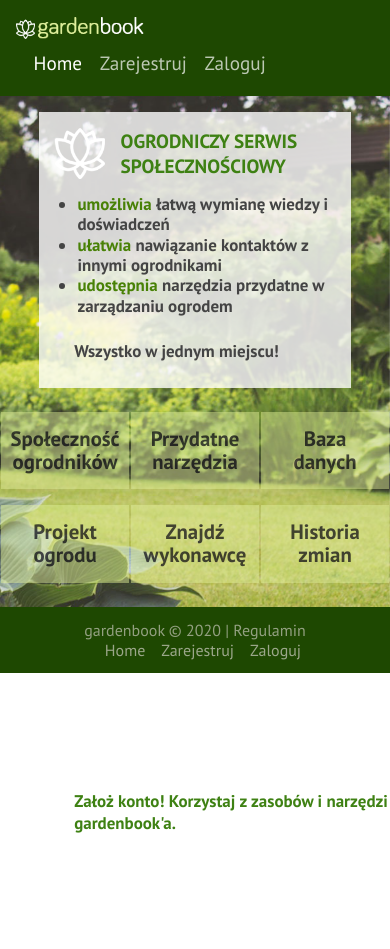
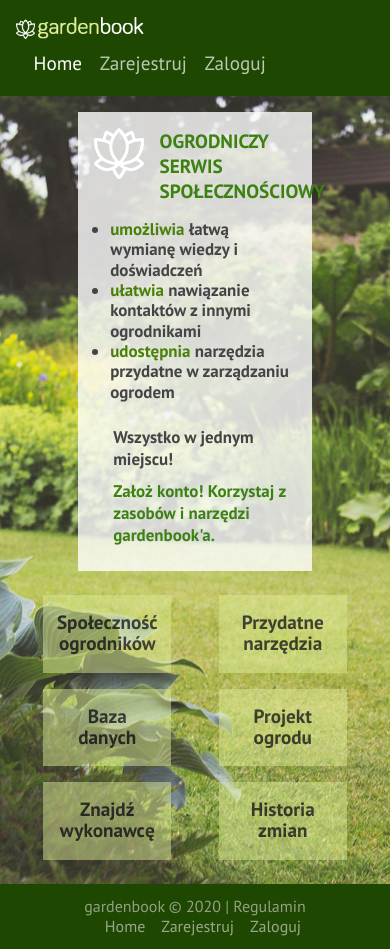
Before and after one commit to hajczek/gardenbook, a React (Create React App) app in the folder client/: page / in a window 390 px wide. Before the commit the page ends 844 px from the top, so only its background shows below. Built offline with nearby package versions, Linux system fonts and the light colour scheme; no server answers.

Commit message:
Fixed view of main page for middle screens and added token for user password

```diff
--- a/client/src/assets/styles/_scss/_form.scss
+++ b/client/src/assets/styles/_scss/_form.scss
@@ -4,7 +4,7 @@
   flex-wrap: wrap;
   width: 100%;
   justify-content: center;
-  margin: 1rem 0 0 3%;
+  margin: 0 0 0 3%;
 
   label {
     display: flex;
@@ -22,6 +22,7 @@
       margin-bottom: 1.2rem;
       padding: 0.3rem;
       font-size: 1.2rem;
+      border: 1px solid $light-grey-opacity-06;
     }
   }
 
@@ -49,6 +50,22 @@
   margin: 0 0.5rem;
 }
 
+@media screen and (max-width: 1500px) {
+  .right-box form button {
+    font-size: 1.2rem;
+  }
+}
+
+@media screen and (max-width: 1100px) {
+  .right-box form {
+    margin: 0 0 0 3%;
+
+    input {
+      padding: 0.5rem 0.3rem;
+    }
+  }
+}
+
 @media screen and (max-width: 550px) {
   .right-box form {
     margin: 0;
--- a/client/src/assets/styles/_scss/_info.scss
+++ b/client/src/assets/styles/_scss/_info.scss
@@ -10,6 +10,7 @@
   margin-right: 5vw;
   margin-top: 3.7rem;
   width: 40vw;
+  position: relative;
 
   .title {
     display: flex;
@@ -26,7 +27,6 @@
   h1 {
     text-transform: uppercase;
     color: $lighter-green;
-    padding-top: 1rem;
   }
 
   ul {
@@ -50,9 +50,9 @@
 
   .slogan-green {
     color: $lighter-green;
-    position: absolute;
-    bottom: 0;
-    margin: 0;
+    // position: absolute;
+    // bottom: 0;
+    // margin: 0;
 
     span {
       font-size: 1.7rem;
@@ -60,20 +60,29 @@
   }
 }
 
-@media screen and (max-width: 1250px) {
+@media screen and (max-width: 1700px) {
   .right-box {
-    width: 80vw;
-    margin: 3.7rem auto;
+    width: 52vw;
+    margin: 3.7rem 5vw 3.7rem 0;
 
     ul {
+      font-size: 1.7rem;
       margin: 1.2rem 0 2rem 8%;
     }
   }
 }
 
-@media screen and (max-width: 1000px) {
+@media screen and (max-width: 1600px) {
   .right-box {
-    margin: 2.5rem auto 1rem;
+    width: 50vw;
+  }
+}
+
+@media screen and (max-width: 1450px) {
+  .right-box {
+    height: 50vh;
+    width: 50vw;
+    margin: 2.5rem 5vw 1rem 0;
     padding: 2rem 3rem 2rem 2rem;
 
     .title {
@@ -82,8 +91,12 @@
         height: 3.2rem;
       }
       h1 {
-        font-size: 1.5rem;
+        font-size: 1.3rem;
       }
+    }
+
+    h1 {
+      font-size: 1.3rem;
     }
 
     ul {
@@ -94,6 +107,15 @@
     p {
       font-size: 1.3rem;
     }
+  }
+}
+
+@media screen and (max-width: 1100px) {
+  .right-box {
+    height: 60vh;
+    width: 60vw;
+    margin: 1.5rem 5vw 0 0;
+    padding: 2rem 3rem 2rem 2rem;
   }
 }
 
--- a/client/src/assets/styles/_scss/_moreInfo.scss
+++ b/client/src/assets/styles/_scss/_moreInfo.scss
@@ -33,9 +33,20 @@
 }
 
 @media screen and (max-width: 1500px) {
-  .more-info .title {
-    font-size: 1.3rem;
-    width: 11.8rem;
+  .more-info {
+    justify-content: space-between;
+
+    .title {
+      font-size: 1.3rem;
+      width: 11.8rem;
+    }
+
+    a {
+      font-size: 1.4rem;
+      font-weight: bold;
+      width: 11rem;
+      padding: 1rem 1.5rem;
+    }
   }
 }
 
@@ -65,15 +76,16 @@
   }
 }
 
-@media screen and (max-width: 1000px) {
+@media screen and (max-width: 1100px) {
   .more-info {
     justify-content: space-around;
     margin: 3rem auto;
+    width: 90vw;
 
     a {
-      font-size: 1.3rem;
+      font-size: 1.2rem;
       width: 8rem;
-      padding: 1rem;
+      padding: 1rem 1rem 1.2rem 1rem;
       line-height: 1.1;
       margin-bottom: 1rem;
     }
--- a/client/src/assets/styles/_scss/_scrollBox.scss
+++ b/client/src/assets/styles/_scss/_scrollBox.scss
@@ -12,6 +12,12 @@
   }
 }
 
+@media screen and (max-width: 1100px) {
+  .scrollBox p {
+    font-size: 1.1rem;
+  }
+}
+
 @media screen and (max-width: 650px) {
   .scrollBox {
     p {
--- a/client/src/assets/styles/_scss/_variables.scss
+++ b/client/src/assets/styles/_scss/_variables.scss
@@ -11,6 +11,7 @@ $strong-green: #056b13;
 $grey: #444;
 $dark-grey: #4d4646;
 $light-grey: #5b5858;
+$light-grey-opacity-06: rgba(91, 88, 88, 0.6);
 $lighter-grey: #ccc;
 $lightest-grey: #efe6e6;
 $more-lightnes-grey: #f1ecec;
--- a/client/src/components/Page/UserLogin.js
+++ b/client/src/components/Page/UserLogin.js
@@ -13,6 +13,9 @@ const UserLogin = () => {
   const [userPassLogin, setUserPassLogin] = useState("");
   const [errorInfo, setErrorInfo] = useState("");
   const [loginInfo, setLoginInfo] = useState("");
+
+  // base64 encoded pass
+  const atob = (encoded) => Buffer.from(encoded, "base64").toString();
 
   useEffect(() => {
     getUsers();
@@ -41,10 +44,11 @@ const UserLogin = () => {
 
     // Filter user
     users.map((userExist) =>
-      userExist.userPass !== document.getElementById("user-pass-login").value ||
+      atob(userExist.userPass) !==
+        document.getElementById("user-pass-login").value ||
       userExist.userEmail !== document.getElementById("user-email-login").value
         ? setErrorInfo("Podane dane są nieprawidłowe.")
-        : userExist.userPass ===
+        : atob(userExist.userPass) ===
           document.getElementById("user-pass-login").value
         ? editUserDetails(userExist._id, editUser) && displayAfterLogin()
         : null
--- a/client/src/components/Page/UserRegistration.js
+++ b/client/src/components/Page/UserRegistration.js
@@ -12,6 +12,9 @@ const UserRegistration = () => {
   const [userPassAgain, setUserPassAgain] = useState("");
   const [errorInfo, setErrorInfo] = useState("");
   const [userInfo, setUserInfo] = useState("");
+
+  // base64 coded pass
+  const btoa = (string) => Buffer.from(string).toString("base64");
 
   useEffect(() => {
     getUsers();
@@ -35,7 +38,7 @@ const UserRegistration = () => {
     const newUser = {
       userName,
       userEmail,
-      userPass,
+      userPass: btoa(userPass),
       userTel: "",
       userPlace: "",
       isLogged: false,
```
Also changed, not shown: client/css/App.min.css.
